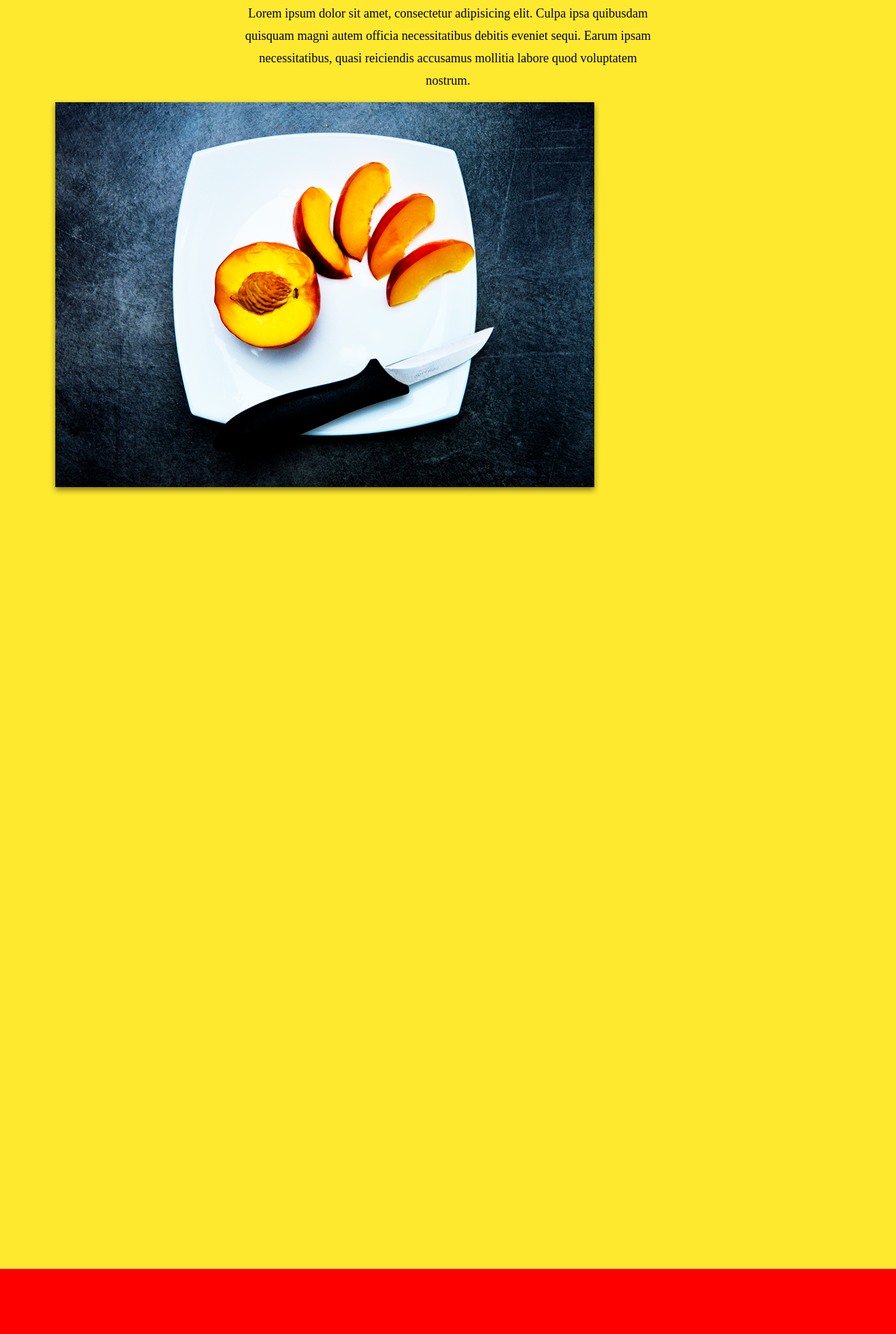
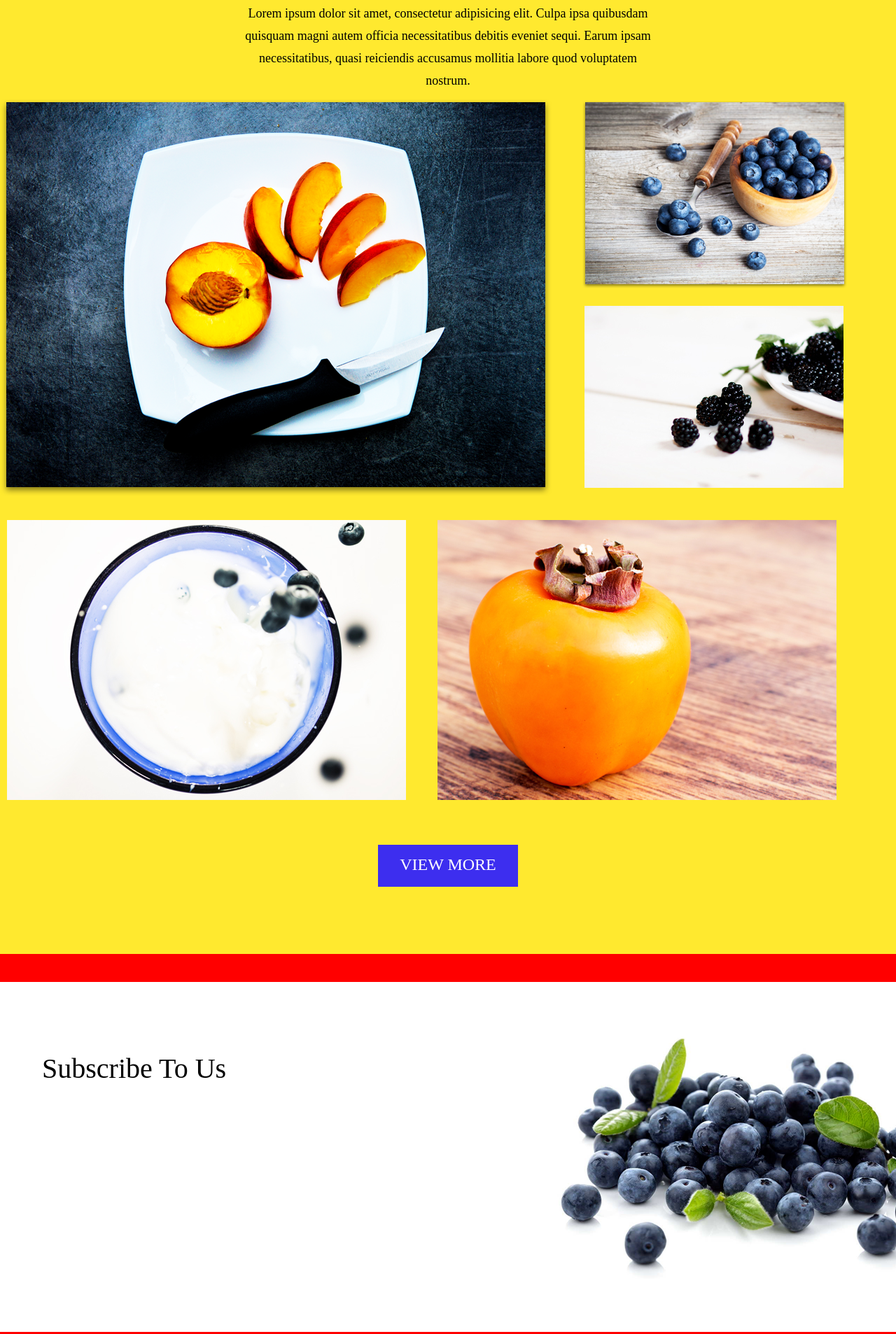
Before and after one commit to gargulec352/NaInfe, a plain HTML site: page index.html in a window 1280 px wide. Shown: the part 2587-4493 px from the top of the page at 70% size. Drawn offline with Linux system fonts and the light colour scheme.

Commit message:
gallery and concept subscribe

```diff
--- a/index.html
+++ b/index.html
@@ -89,10 +89,33 @@
 				<p>Lorem ipsum dolor sit amet, consectetur adipisicing elit. Culpa ipsa quibusdam quisquam magni autem officia necessitatibus debitis eveniet sequi. Earum ipsam necessitatibus, quasi reiciendis accusamus mollitia labore quod voluptatem nostrum.</p>
 			</div>
 			<div class="gallery-images">
-				<img src="img/gallery-img1.png">
+				<div class="row">
+					<div class="gall1">
+						<img src="img/gallery-img1.png">
+					</div>
+					<div class="gall2">
+						<img src="img/gallery-img3.png" style="display: block;">
+						<img src="img/blackberry_gallery.jpg" style="display: block; padding-left: 3px; padding-top: 25px;">
+					</div>
+					<div style="clear: both;"></div>
+				</div>
+				<div class="row2">
+					<div class="gall3">
+						<img src="img/gallery-img4.jpg">
+					</div>
+					<div class="gall4">
+						<img src="img/gallery-img5.jpg">
+					</div>
+					<div style="clear: both;"></div>
+				</div>
+				<a href="#" class="gallery-button">VIEW MORE</a>
 			</div>
 		</div>
-		<div class="subscribe"></div>
+		<div class="subscribe">
+			<div class="sub-header">
+				<p class="header-text">Subscribe To Us</p>
+			</div>
+		</div>
 		<div class="blog"></div>
 		<div class="contact"></div>
 		<div class="footer"></div>
--- a/main.css
+++ b/main.css
@@ -176,7 +176,8 @@ p{
 
 .gallery{
 	background-color: #ffe92f;
-	height: 2000px;
+	height: 1550px;
+	position: relative;
 }
 
 .gallery-text{
@@ -199,12 +200,66 @@ p{
 	font-size: 18px;
 }
 
-.gallery-images{
-	margin-left: 70px;
+.gallery-images{}
+
+.row{}
+
+.row2{
+	padding-top: 30px;
+	padding-left: 10px;
+}
+
+.gall1{
+	float: left;
+}
+.gall2{
+	position: absolute;
+	left: 65%;
+	height: 547px;
+	padding-top: 3px;
+
+}
+
+.gall3{
+	float: left;
+}
+
+.gall4{
+	float: left;
+	padding-left: 45px;
+}
+
+.gallery-button{
+	width: 200px;
+	height: 60px;
+	background-color: #3d2eef;
+	color: white;
+	text-align: center;
+	margin: 60px auto;
+	display: block;
+	font-size: 24px;
+	line-height: 57.5px;
+	text-decoration: none;
+}
+
+.gallery-button:hover{
+	background-color: #2c1dde;
 }
 
 .subscribe{
+	background-image: url(img/subscribe-bg.png);
+	background-position: center;
+	height: 500px;
+	position: relative;
+}
 
+.sub-header{
+	margin-left: 60px;
+	font-size: 40px;
+}
+
+.header-text{
+	padding-top: 100px;
 }
 
 .blog{
```
Also changed, not shown: img/blackberry_gallery.jpg (added), img/gallery-img3.png (added), img/gallery-img4.jpg (added), img/gallery-img5.jpg (added), img/subscribe-bg.png (added).
